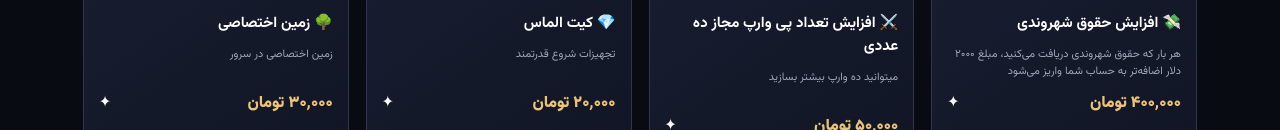
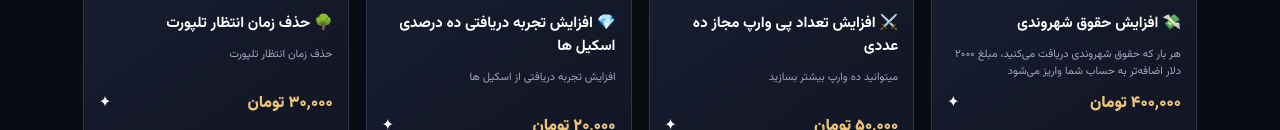
Before and after one commit to Amirgamer-AM/Amir-City, a plain HTML site: page index.html in a window 1280 px wide. Shown: the part 2846-2976 px from the top of the page. Drawn offline with Linux system fonts and the light colour scheme.

Commit message:
Update index.html

```diff
--- a/index.html
+++ b/index.html
@@ -443,9 +443,9 @@ const products=[
 
 {name:"افزایش تعداد پی وارپ مجاز ده عددی",cat:"سروایول",price:50000,icon:"⚔️",desc:"میتوانید ده وارپ بیشتر بسازید",img:"https://servers.gameup.ir/storage/75dff393-c0d9-44be-bdc7-4ebd5f558ff3.webp"},
 
-{name:"کیت الماس",cat:"سروایول",price:20000,icon:"💎",desc:"تجهیزات شروع قدرتمند",img:""},
+{name:"افزایش تجربه دریافتی ده درصدی اسکیل ها",cat:"سروایول",price:20000,icon:"💎",desc:"افزایش تجربه دریافتی از اسکیل ها",img:"https://servers.gameup.ir/storage/be9c56f5-9386-4e35-a462-cd0c48bc3cdc.webp"},
 
-{name:"زمین اختصاصی",cat:"سروایول",price:30000,icon:"🌳",desc:"زمین اختصاصی در سرور",img:""}
+{name:"حذف زمان انتظار تلپورت",cat:"سروایول",price:30000,icon:"🌳",desc:"حذف زمان انتظار تلپورت",img:"https://servers.gameup.ir/storage/9f68058c-9a8f-4b54-b978-dd64fe91da7f.webp"}
 
 ];
 
```
